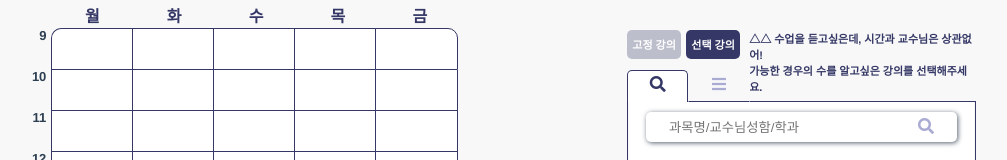
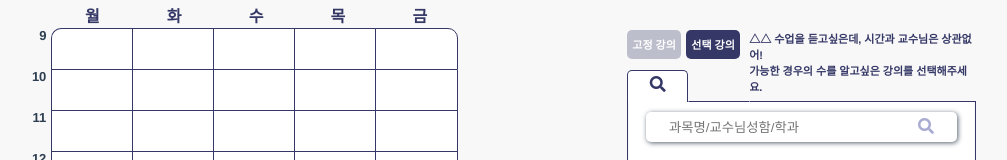
Before and after one commit to ekffhd/scheduler-refactor2, a Vue app: page / in a window 1280 px wide. Both pictures are taken after a click on the button "선택 강의". Shown: the part 140-300 px from the top of the page, without its empty margins (141-1148 px from the left). Built offline with nearby package versions, Linux system fonts and the light colour scheme; what vue-nav-tabs would draw is missing.

Commit message:
Hide category tabs

```diff
--- a/src/components/InputInform/Option/OptionLectureLayout.vue
+++ b/src/components/InputInform/Option/OptionLectureLayout.vue
@@ -6,9 +6,10 @@
                     <i class="fas fa-search" style="height: 50%;"></i>
                 </div>
             </div>
-            <div class="tab" :class="[isActive? 'un_active': 'active']" @click="isActive=false">
+
+            <div class="tab" :class="[isActive? 'un_active': 'active']" >
                 <div class="icon_wrap">
-                    <i class="fas fa-bars"></i>
+                    &nbsp;
                 </div>
             </div>
             <div id="blank_tab"></div>
@@ -109,18 +110,18 @@
     }
 
     .un_active{
-        cursor: pointer;
         border-bottom: 1px solid #353866;
         border-top: 1px solid #f8f8f8;
         border-right: 1px solid #f8f8f8;
         border-left: 1px solid #f8f8f8;
         color: #aaabd3;
     }
+    /*
     .un_active:hover{
         background-color: rgba(170, 171, 211, 0.2);
         border-radius: 10px 10px 0 0;
         color: #353866;
-    }
+    }*/
 
     .icon_wrap{
         height: 100%;
--- a/src/components/InputInform/Pin/PinLectureLayout.vue
+++ b/src/components/InputInform/Pin/PinLectureLayout.vue
@@ -6,9 +6,10 @@
                     <i class="fas fa-search" style="height: 50%;"></i>
                 </div>
             </div>
-            <div class="tab" :class="[isActive? 'un_active': 'active']" @click="isActive=false">
+            <div class="tab" :class="[isActive? 'un_active': 'active']">
                 <div class="icon_wrap">
-                    <i class="fas fa-bars"></i>
+                    &nbsp;
+                    <!--<i class="fas fa-bars"></i>-->
                 </div>
             </div>
             <div id="blank_tab"></div>
@@ -109,18 +110,18 @@
     }
 
     .un_active{
-        cursor: pointer;
         border-bottom: 1px solid #353866;
         border-top: 1px solid #f8f8f8;
         border-right: 1px solid #f8f8f8;
         border-left: 1px solid #f8f8f8;
         color: #aaabd3;
     }
+    /*
     .un_active:hover{
         background-color: rgba(170, 171, 211, 0.2);
         border-radius: 10px 10px 0 0;
         color: #353866;
-    }
+    }*/
 
     .icon_wrap{
         height: 100%;
```
